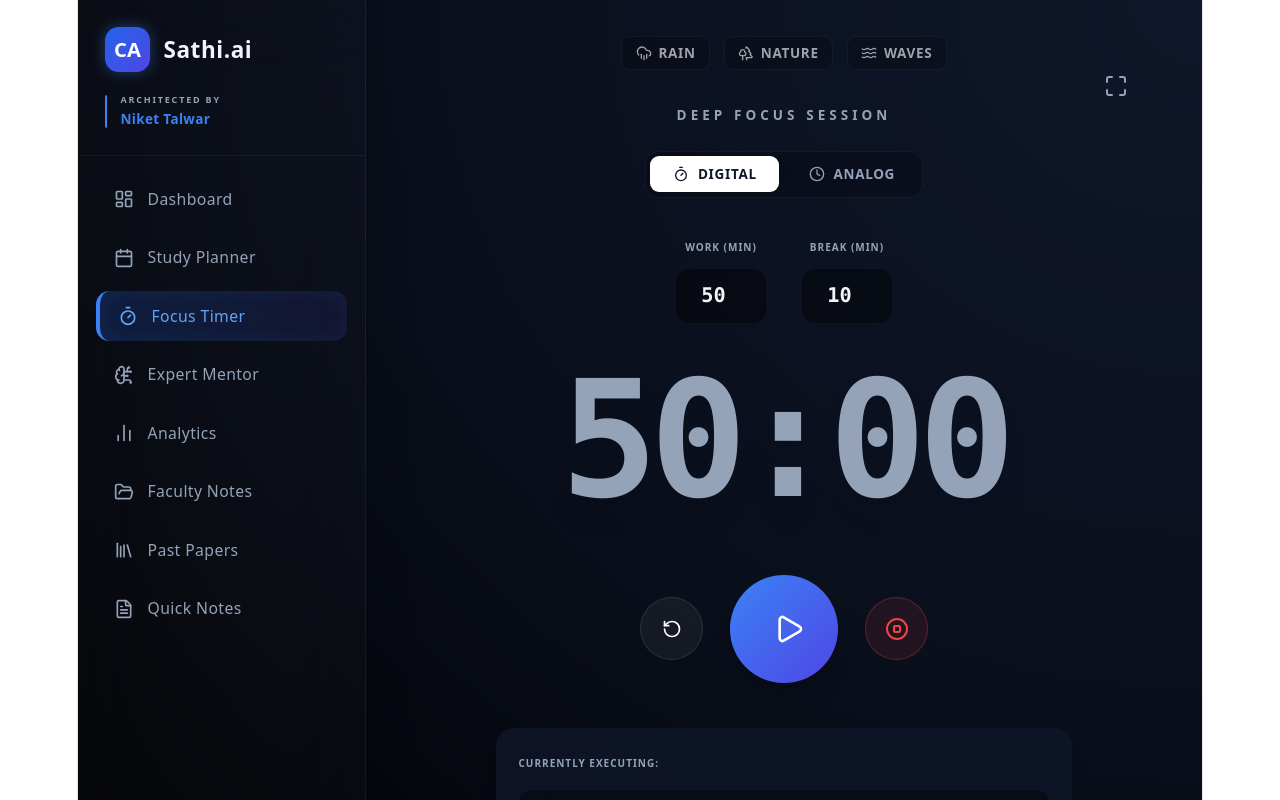
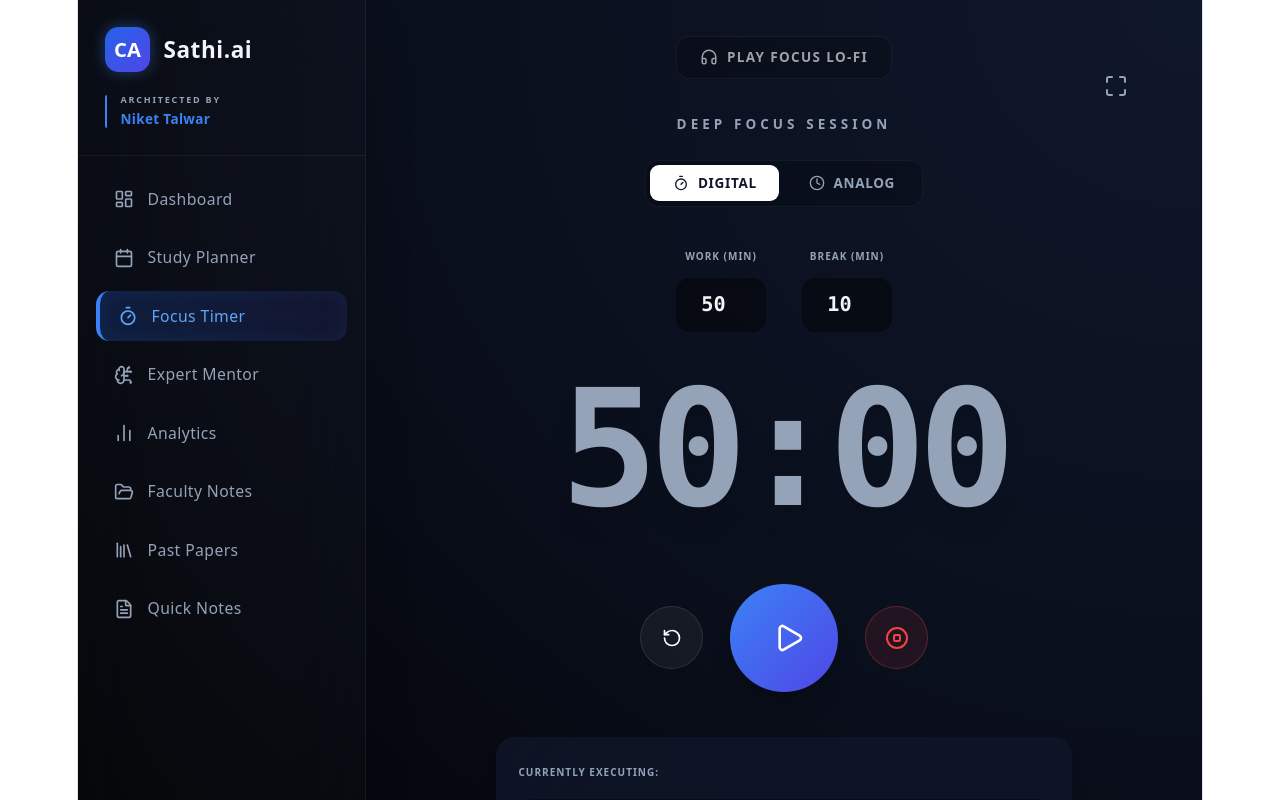
Before and after one commit to Auditcubicles/YOUR_CA_MENTOR_APP, a React (Vite) app: page / in a window 1280 px wide. Both pictures are taken after a click on the button "Focus Timer". Shown: the top 800 px of the page. Built offline with nearby package versions, Linux system fonts and the light colour scheme.

Commit message:
update 7.3

```diff
--- a/src/App.tsx
+++ b/src/App.tsx
@@ -3,7 +3,7 @@ import {
   LayoutDashboard, CalendarCheck, Timer as TimerIcon, MessageSquare, TrendingUp, BookOpen,
   AlertTriangle, CheckCircle, XCircle, Play, Pause, RotateCcw, Send, Flame, Calendar,
   BrainCircuit, Target, FileText, Sun, Moon, Maximize, Minimize, Library, ExternalLink,
-  FolderOpen, StopCircle, Clock, BarChart2, CloudRain, Trees, Waves, Bell, Zap
+  FolderOpen, StopCircle, Clock, BarChart2, Bell, Zap, Headphones
 } from 'lucide-react';
 
 // --- BROWSER MEMORY HOOK ---
@@ -85,12 +85,10 @@ export default function CASathiApp() {
   const [isActive, setIsActive] = useState(false);
   const [showSessionLog, setShowSessionLog] = useState(false);
   const [timerDisplayType, setTimerDisplayType] = useLocalStorage('ca-timer-display', 'digital');
-  const [activeSound, setActiveSound] = useState(null);
+  const [activeSound, setActiveSound] = useState(false);
 
-  // 3 Independent Audio Refs (Crash-proof Audio)
-  const rainRef = useRef(null);
-  const forestRef = useRef(null);
-  const wavesRef = useRef(null);
+  // Single Audio Ref for Lo-Fi Focus Music
+  const lofiRef = useRef(null);
 
   const timerRef = useRef(null);
   const [isFullScreen, setIsFullScreen] = useState(false);
@@ -146,30 +144,20 @@ export default function CASathiApp() {
     catch (e) { console.error(e); }
   };
 
-  // --- 100% RELIABLE SOUND LOGIC ---
-  const toggleSound = (soundType) => {
-    // 1. Pause everything first
-    [rainRef, forestRef, wavesRef].forEach(ref => {
-      if (ref.current) ref.current.pause();
-    });
-
-    // 2. If clicking the same button, just turn it off
-    if (activeSound === soundType) {
-      setActiveSound(null);
-      return;
-    }
-
-    // 3. Play the selected sound
-    const audioRefs = { rain: rainRef, forest: forestRef, waves: wavesRef };
-    const selectedAudio = audioRefs[soundType]?.current;
-
-    if (selectedAudio) {
-      selectedAudio.volume = 0.4;
-      selectedAudio.play().catch(e => {
-        console.error("Audio blocked:", e);
-        triggerToast("Please click again. Browser blocked audio.", <AlertTriangle size={18}/>);
-      });
-      setActiveSound(soundType);
+  // --- GUARANTEED LO-FI LOGIC ---
+  const toggleSound = () => {
+    if (activeSound) {
+      lofiRef.current?.pause();
+      setActiveSound(false);
+    } else {
+      if (lofiRef.current) {
+        lofiRef.current.volume = 0.3; // Gentle volume for study
+        lofiRef.current.play().catch(e => {
+          console.error("Audio blocked:", e);
+          triggerToast("Browser blocked auto-play. Please click again.", <AlertTriangle size={18}/>);
+        });
+      }
+      setActiveSound(true);
     }
   };
 
@@ -178,10 +166,8 @@ export default function CASathiApp() {
     setToastMessage(msg);
     setToastIcon(icon);
 
-    // Clear previous timer if exists
     if (toastTimerRef.current) clearTimeout(toastTimerRef.current);
 
-    // Set strictly to 15 seconds (15000 ms)
     toastTimerRef.current = setTimeout(() => {
       setToastMessage(null);
     }, 15000);
@@ -325,7 +311,6 @@ export default function CASathiApp() {
   const renderDashboard = () => (
     <div className="space-y-6 animate-in fade-in duration-500">
 
-      {/* Aesthetic Exam Countdown Header */}
       <div className={`relative overflow-hidden rounded-3xl p-8 ${isLightMode ? 'bg-gradient-to-br from-red-50 to-orange-50 border border-red-100' : 'bg-gradient-to-br from-red-950/40 to-[#2a0808] border border-red-900/30'} shadow-xl`}>
         <div className={`absolute -top-24 -right-24 w-72 h-72 ${isLightMode ? 'bg-red-400/20' : 'bg-red-600/20'} rounded-full blur-[80px]`}></div>
         <div className="flex flex-col md:flex-row justify-between items-start md:items-center relative z-10 gap-6">
@@ -351,7 +336,6 @@ export default function CASathiApp() {
         </div>
       </div>
 
-      {/* Floating Stat Cards */}
       <div className="grid grid-cols-1 md:grid-cols-3 gap-6">
         <div className={`${theme.card} p-6 rounded-3xl flex flex-col justify-between transition-all hover:-translate-y-1 duration-300`}>
           <div className="flex items-center gap-4 mb-4">
@@ -514,10 +498,8 @@ export default function CASathiApp() {
   const renderTimer = () => (
     <div ref={timerRef} className={`h-full flex flex-col items-center justify-center relative transition-all duration-300 animate-in fade-in ${isFullScreen ? (isLightMode ? 'bg-[#FAFAFA]' : 'bg-[#09090B]') : ''}`}>
 
-      {/* 3 INDEPENDENT AUDIO PLAYERS TO PREVENT BROWSER ERRORS */}
-      <audio ref={rainRef} src="https://assets.mixkit.co/active_storage/sfx/2515/2515-preview.mp3" loop />
-      <audio ref={forestRef} src="https://assets.mixkit.co/active_storage/sfx/2502/2502-preview.mp3" loop />
-      <audio ref={wavesRef} src="https://assets.mixkit.co/active_storage/sfx/116/116-preview.mp3" loop />
+      {/* SINGLE LO-FI AUDIO PLAYER */}
+      <audio ref={lofiRef} src="https://assets.mixkit.co/music/preview/mixkit-sleepy-cat-135.mp3" loop />
 
       <button onClick={toggleFullScreen} className={`absolute top-6 right-6 p-2.5 rounded-xl transition-all ${isLightMode ? 'text-slate-500 hover:bg-white shadow-sm' : 'text-slate-400 hover:bg-white/10'}`} title={isFullScreen ? "Exit Fullscreen" : "Go Fullscreen"}>
         {isFullScreen ? <Minimize size={24} /> : <Maximize size={24} />}
@@ -525,21 +507,14 @@ export default function CASathiApp() {
 
       <div className="text-center w-full max-w-xl px-4">
 
-        {/* GUARANTEED SOUNDS (MIXKIT MP3s) */}
+        {/* LO-FI FOCUS BUTTON */}
         <div className={`flex justify-center items-center gap-3 mb-8`}>
-          {[
-            { id: 'rain', icon: <CloudRain size={16} />, label: 'Rain' },
-            { id: 'forest', icon: <Trees size={16} />, label: 'Nature' },
-            { id: 'waves', icon: <Waves size={16} />, label: 'Waves' }
-          ].map(sound => (
             <button
-              key={sound.id}
-              onClick={() => toggleSound(sound.id)}
-              className={`flex items-center gap-1.5 px-3 py-1.5 rounded-lg text-xs font-bold uppercase tracking-wider transition-all border ${activeSound === sound.id ? 'bg-blue-500/10 text-blue-500 border-blue-500/50 shadow-sm' : `${isLightMode ? 'bg-white border-slate-200 text-slate-500' : 'bg-black/20 border-white/5 text-zinc-400'}`}`}
+              onClick={toggleSound}
+              className={`flex items-center gap-2 px-5 py-2.5 rounded-xl text-xs font-bold uppercase tracking-widest transition-all border ${activeSound ? 'bg-indigo-500/10 text-indigo-500 border-indigo-500/50 shadow-sm' : `${isLightMode ? 'bg-white border-slate-200 text-slate-500 hover:bg-slate-50' : 'bg-black/20 border-white/5 text-zinc-400 hover:bg-white/5'}`}`}
             >
-              {sound.icon} {sound.label}
+              <Headphones size={18} /> {activeSound ? 'Pause Lo-Fi' : 'Play Focus Lo-Fi'}
             </button>
-          ))}
         </div>
 
         <h2 className={`text-xs font-bold mb-6 uppercase tracking-[0.3em] ${theme.textMuted}`}>
@@ -828,11 +803,11 @@ export default function CASathiApp() {
         </div>
       </main>
 
-      {/* SMART TOAST NOTIFICATION (15 SECONDS) */}
+      {/* SMART TOAST NOTIFICATION (15 SECONDS LOCKED) */}
       {toastMessage && (
         <div className="fixed bottom-6 right-6 z-50 animate-in slide-in-from-bottom-5 fade-in duration-500">
           <div className={`${theme.cardSolid} border shadow-2xl rounded-2xl p-5 flex items-start gap-4 max-w-sm`}>
-            <div className="p-2.5 bg-blue-500/10 text-blue-500 rounded-xl shadow-inner mt-1">{toastIcon || <Bell size={20} />}</div>
+            <div className="p-2.5 bg-blue-500/10 text-blue-500 rounded-xl shadow-inner mt-1">{toastIcon}</div>
             <p className={`text-sm font-bold leading-relaxed ${theme.text}`}>{toastMessage}</p>
           </div>
         </div>
```
